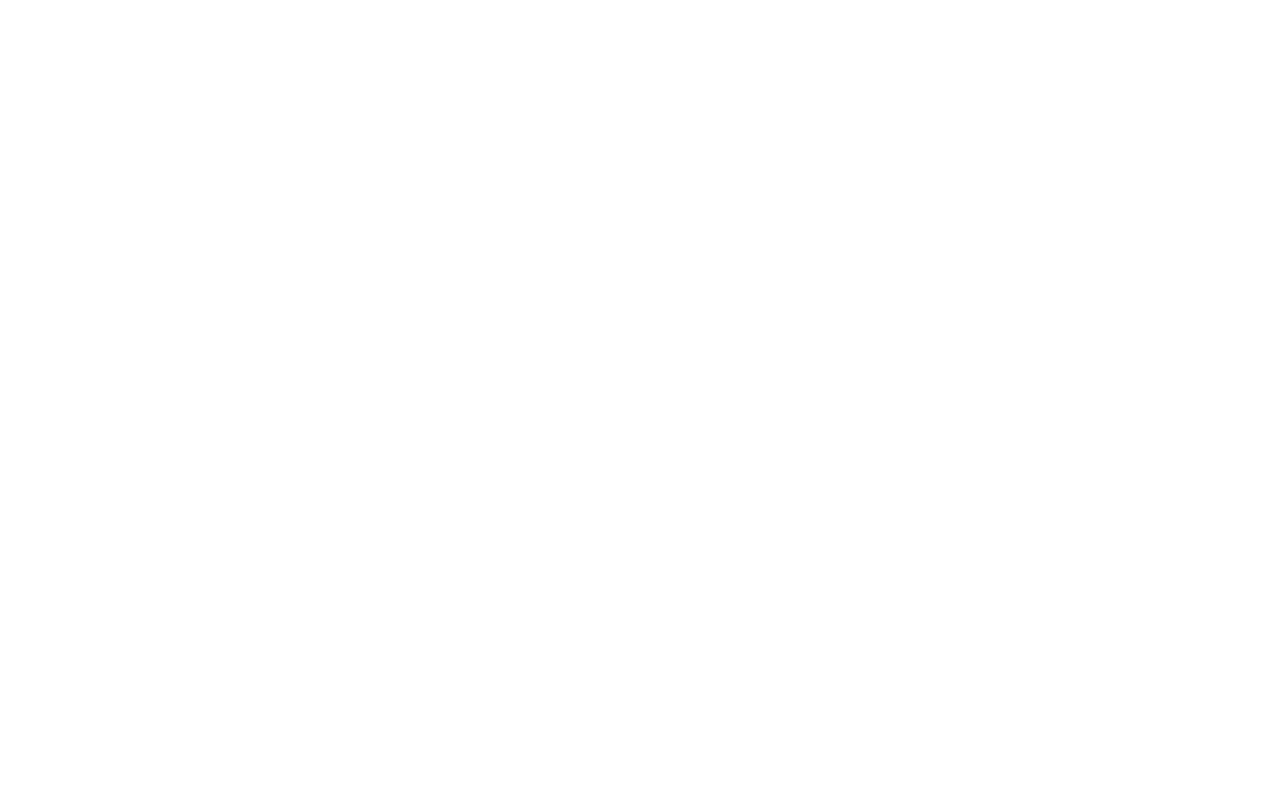
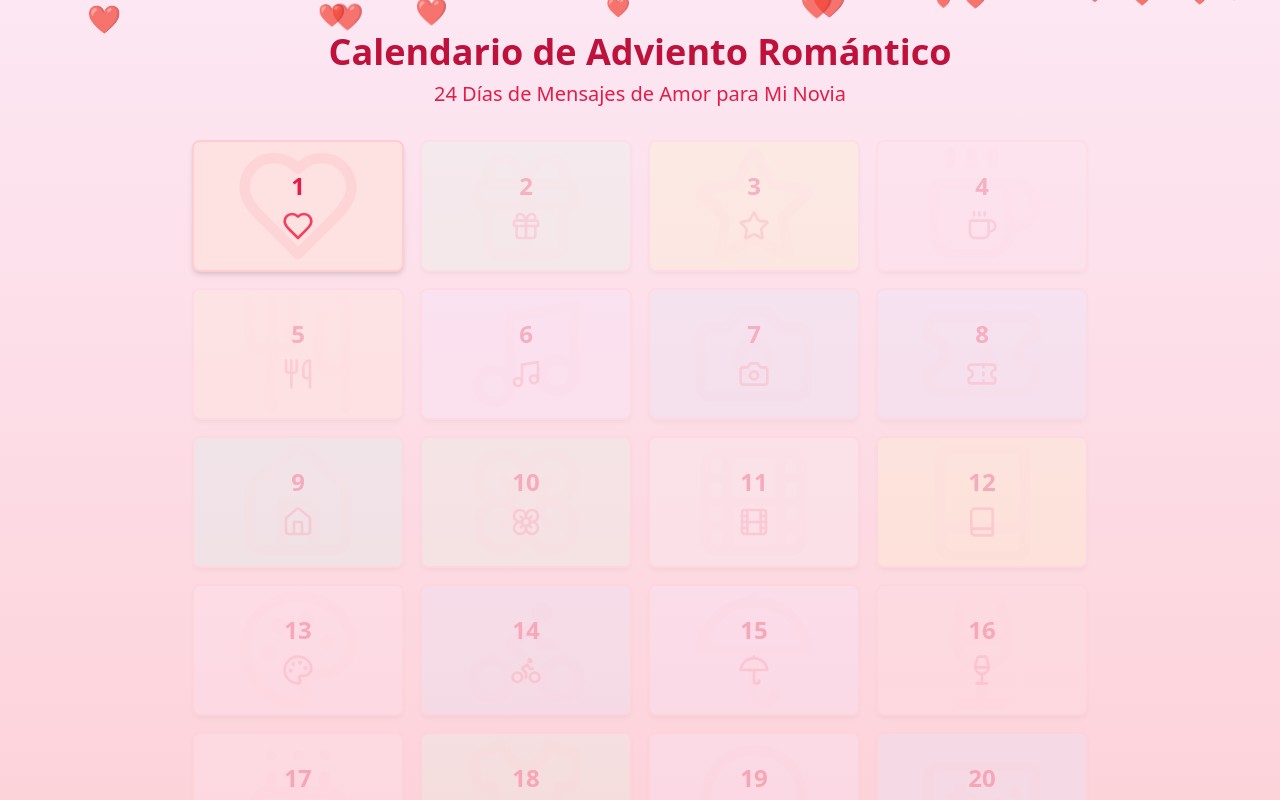
Before and after one commit to RoneyVaLo/advent-calendar, a React (Vite) app: page / in a window 1280 px wide. Shown: the top 800 px of the page. Built offline with nearby package versions, Linux system fonts and the light colour scheme.

Commit message:
implement components and add content

```diff
--- a/src/App.jsx
+++ b/src/App.jsx
@@ -1,7 +1,280 @@
-import React from "react";
+import React, { useState } from "react";
+import {
+  Heart,
+  Gift,
+  Star,
+  Coffee,
+  Utensils,
+  Music,
+  Camera,
+  Ticket,
+  Home,
+  Flower,
+  Film,
+  Book,
+  Palette,
+  Bike,
+  Umbrella,
+  Wine,
+  Cake,
+  Shirt,
+  Headphones,
+  Gamepad,
+  TreesIcon as Tree,
+  Zap,
+  Smile,
+  Bell,
+} from "lucide-react";
 
-const App = () => {
-  return <div></div>;
-};
+import { Card, CardContent } from "./components/ui/card";
+import {
+  Dialog,
+  DialogContent,
+  DialogHeader,
+  DialogTitle,
+  DialogTrigger,
+} from "./components/ui/dialog";
 
-export default App;
+const activities = [
+  {
+    icon: Heart,
+    text: "Tu sonrisa ilumina mi mundo más que cualquier luz navideña.",
+    bgColor: "bg-red-100",
+  },
+  {
+    icon: Gift,
+    text: "Cada día contigo se siente como la mañana de Navidad.",
+    bgColor: "bg-green-100",
+  },
+  {
+    icon: Star,
+    text: "Eres la estrella en la cima de mi árbol de Navidad - la parte más importante de mi vida.",
+    bgColor: "bg-yellow-100",
+  },
+  {
+    icon: Coffee,
+    text: "Despertar contigo es mejor que el olor de las galletas navideñas por la mañana.",
+    bgColor: "bg-brown-100",
+  },
+  {
+    icon: Utensils,
+    text: "Eres el ingrediente secreto que hace mi vida deliciosa.",
+    bgColor: "bg-orange-100",
+  },
+  {
+    icon: Music,
+    text: "Tu risa es mi villancico favorito.",
+    bgColor: "bg-purple-100",
+  },
+  {
+    icon: Camera,
+    text: "Cada momento contigo es perfecto, como una postal navideña.",
+    bgColor: "bg-blue-100",
+  },
+  {
+    icon: Ticket,
+    text: "No necesito un boleto para ningún espectáculo - verte es mi entretenimiento favorito.",
+    bgColor: "bg-indigo-100",
+  },
+  {
+    icon: Home,
+    text: "Mi hogar está donde estés tú, especialmente durante las fiestas.",
+    bgColor: "bg-teal-100",
+  },
+  {
+    icon: Flower,
+    text: "Tu amor es más relajante que cualquier día de spa.",
+    bgColor: "bg-green-100",
+  },
+  {
+    icon: Film,
+    text: "Nuestra historia de amor es mejor que cualquier película navideña que haya visto.",
+    bgColor: "bg-gray-100",
+  },
+  {
+    icon: Book,
+    text: "Eres mi capítulo favorito en la historia de mi vida.",
+    bgColor: "bg-yellow-100",
+  },
+  {
+    icon: Palette,
+    text: "Tú coloreas mi mundo con alegría, especialmente durante esta temporada festiva.",
+    bgColor: "bg-pink-100",
+  },
+  {
+    icon: Bike,
+    text: "La vida contigo es un hermoso viaje, sin importar la estación.",
+    bgColor: "bg-blue-100",
+  },
+  {
+    icon: Umbrella,
+    text: "Eres mi refugio de las tormentas de la vida, mi cálida manta navideña.",
+    bgColor: "bg-purple-100",
+  },
+  {
+    icon: Wine,
+    text: "Brindo por nosotros - la mejor combinación que podría pedir.",
+    bgColor: "bg-red-100",
+  },
+  {
+    icon: Cake,
+    text: "Eres más dulce que cualquier postre navideño que haya probado.",
+    bgColor: "bg-pink-100",
+  },
+  {
+    icon: Shirt,
+    text: "Encajas perfectamente en mis brazos, como un suéter navideño hecho a medida.",
+    bgColor: "bg-green-100",
+  },
+  {
+    icon: Headphones,
+    text: "El sonido de tu voz es mi melodía favorita.",
+    bgColor: "bg-purple-100",
+  },
+  {
+    icon: Gamepad,
+    text: "Eres mi jugadora dos en este juego de la vida, y no podría pedir una mejor compañera.",
+    bgColor: "bg-blue-100",
+  },
+  {
+    icon: Tree,
+    text: "Nuestro amor crece más fuerte cada día, como un árbol de Navidad bien cuidado.",
+    bgColor: "bg-green-100",
+  },
+  {
+    icon: Zap,
+    text: "Electrificas mi vida con tu amor y energía.",
+    bgColor: "bg-yellow-100",
+  },
+  {
+    icon: Smile,
+    text: "Tu sonrisa es el mejor regalo que podría recibir.",
+    bgColor: "bg-orange-100",
+  },
+  {
+    icon: Bell,
+    text: "Mi corazón suena de alegría cada vez que pienso en ti, como campanas navideñas.",
+    bgColor: "bg-red-100",
+  },
+];
+
+function CalendarioDeAdvientoNavideno() {
+  const [diaAbierto, setDiaAbierto] = useState(null);
+
+  // Function to check if a day is accessible
+  const isDayAccessible = (dayNumber) => {
+    // Current year's advent calendar (assuming current year)
+    const currentYear = new Date().getFullYear();
+    const currentDate = new Date();
+
+    // Advent Calendar starts on December 1st and ends on December 24th
+    const startDate = new Date(currentYear, 11, 1); // Month is 0-indexed
+    const endDate = new Date(currentYear, 11, 24);
+
+    // Check if current date is within advent calendar period
+    if (currentDate < startDate) {
+      return false; // Before advent calendar starts
+    }
+
+    // If the day is less than or equal to current date, it's accessible
+    const targetDate = new Date(currentYear, 11, dayNumber);
+    return targetDate <= currentDate && targetDate <= endDate;
+  };
+
+  return (
+    <div className="min-h-screen bg-gradient-to-b from-pink-100 to-rose-200 p-8 relative overflow-hidden">
+      <div className="absolute inset-0 z-0">
+        {[...Array(50)].map((_, i) => (
+          <div
+            key={i}
+            className="absolute animate-fall text-rose-300 opacity-70"
+            style={{
+              left: `${Math.random() * 100}%`,
+              top: `-${Math.random() * 10}%`,
+              fontSize: `${Math.random() * 20 + 10}px`,
+              animationDuration: `${Math.random() * 3 + 2}s`,
+              animationDelay: `${Math.random() * 2}s`,
+            }}
+          >
+            ❤
+          </div>
+        ))}
+      </div>
+      <div className="max-w-4xl mx-auto z-10 relative">
+        <header className="text-center mb-8">
+          <h1 className="text-4xl font-bold text-rose-700 mb-2">
+            Calendario de Adviento Romántico
+          </h1>
+          <p className="text-xl text-rose-600">
+            24 Días de Mensajes de Amor para Mi Novia
+          </p>
+        </header>
+        <div className="grid grid-cols-2 md:grid-cols-4 gap-4">
+          {activities.map((activity, index) => {
+            const day = index + 1;
+            const isAccessible = isDayAccessible(day);
+
+            return (
+              <div
+                key={index}
+                className={`relative ${
+                  !isAccessible ? "opacity-50 cursor-not-allowed" : ""
+                }`}
+                title={!isAccessible ? "Este día aún no está disponible" : ""}
+              >
+                {isAccessible ? (
+                  <Dialog>
+                    <DialogTrigger asChild>
+                      <Card
+                        className={`${activity.bgColor} hover:bg-white transition-colors cursor-pointer border-2 border-rose-200 hover:border-rose-400 overflow-hidden`}
+                      >
+                        <CardContent className="p-4 flex flex-col items-center justify-center h-32 relative">
+                          <span className="text-2xl font-bold text-rose-600 mb-2 z-10">
+                            {day}
+                          </span>
+                          <activity.icon className="w-8 h-8 text-rose-500 z-10" />
+                          <div className="absolute inset-0 opacity-20">
+                            <activity.icon className="w-full h-full text-rose-300" />
+                          </div>
+                        </CardContent>
+                      </Card>
+                    </DialogTrigger>
+                    <DialogContent className="bg-white rounded-lg p-6 w-80">
+                      <DialogHeader>
+                        <DialogTitle className="text-2xl font-bold text-rose-600 mb-4">
+                          Día {day}
+                        </DialogTitle>
+                      </DialogHeader>
+                      <div className="flex flex-col items-center">
+                        <activity.icon className="w-16 h-16 text-rose-500 mb-4" />
+                        <p className="text-lg text-center text-gray-700">
+                          {activity.text}
+                        </p>
+                      </div>
+                    </DialogContent>
+                  </Dialog>
+                ) : (
+                  <Card
+                    className={`${activity.bgColor} opacity-50 cursor-not-allowed border-2 border-rose-200 overflow-hidden`}
+                  >
+                    <CardContent className="p-4 flex flex-col items-center justify-center h-32 relative">
+                      <span className="text-2xl font-bold text-rose-600 mb-2 z-10">
+                        {day}
+                      </span>
+                      <activity.icon className="w-8 h-8 text-rose-500 z-10 opacity-50" />
+                      <div className="absolute inset-0 opacity-10">
+                        <activity.icon className="w-full h-full text-rose-300" />
+                      </div>
+                    </CardContent>
+                  </Card>
+                )}
+              </div>
+            );
+          })}
+        </div>
+      </div>
+    </div>
+  );
+}
+
+export default CalendarioDeAdvientoNavideno;
```
